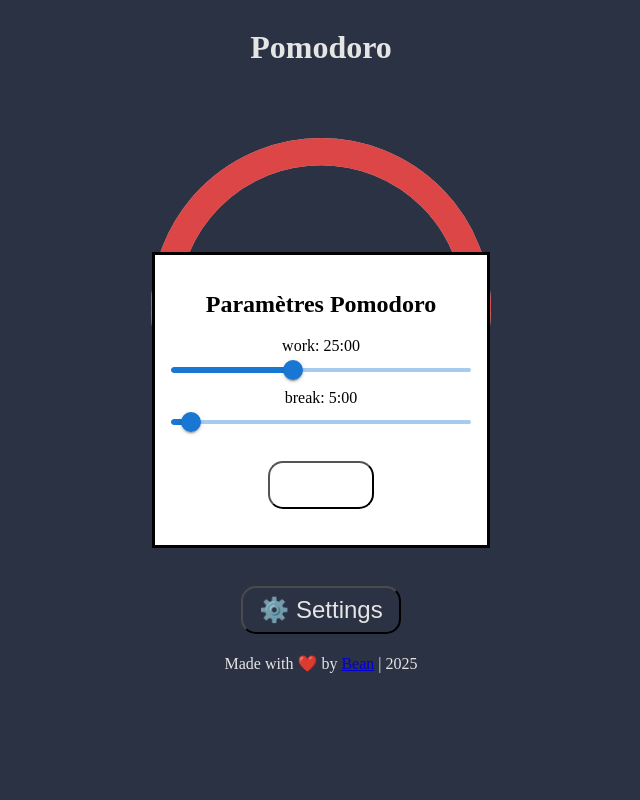
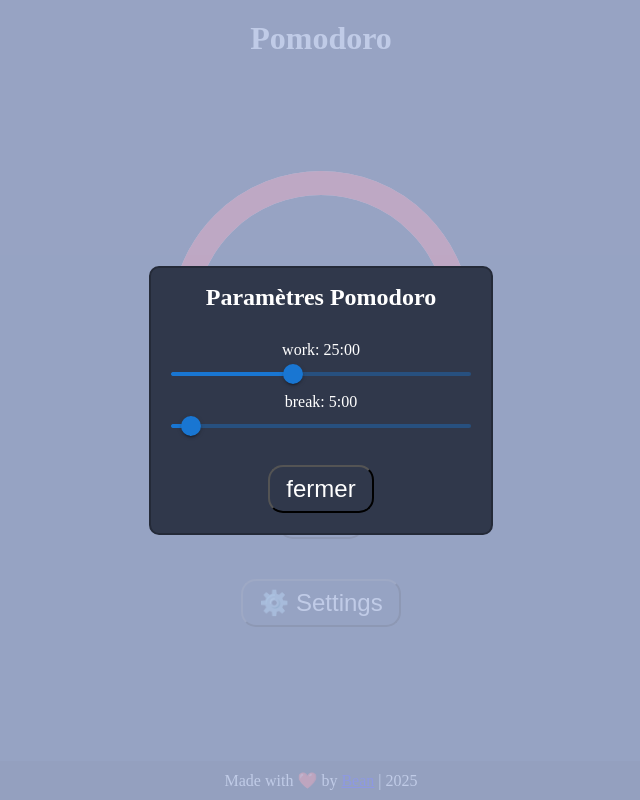
Before and after one commit to BadBadBean/pomodoro, a React (Vite) app: page / in a window 1280 px wide. Both pictures are taken after a click on the button "⚙️ Settings". Shown: the whole page, without its empty margins (319-959 px from the left). Built offline with nearby package versions, Linux system fonts and the light colour scheme.

Commit message:
css modal

```diff
--- a/src/App.css
+++ b/src/App.css
@@ -1,13 +1,33 @@
+*,
+*::after,
+*::before {
+  margin: 0;
+  padding: 0;
+  box-sizing: border-box;
+}
+
+#root {
+  height: 100vh;
+  display: flex;
+  flex-direction: column;
+  justify-content: space-between;
+  align-items: center;
+  padding-top: 20px;
+}
+
 body {
   background-color: #30384b;
   color: #fff;
+  text-align: center;
 }
 
 main {
-    padding-top: 50px;
     max-width: 340px;
     margin: 0 auto;
-    text-align: center;
+}
+
+form {
+  margin-top: 30px;
 }
 
 .btn {
@@ -21,23 +41,25 @@ main {
   cursor: pointer;
 }
 
-header {
-  display: flex;
-  justify-content: space-around;
-  align-items: center;
+dialog {
+  margin: auto;
+  padding-inline: 20px;
+  background-color: #30384b;
+  color: #fff;
+  border-radius: 10px;
+  border: 2px solid #242a38;
 }
 
-header ul {
-  list-style: none;
-  display: flex;
-  gap: 26px;
+dialog::backdrop {
+  background: rgba(177, 191, 225, 0.8);
 }
 
-header a {
-  color: inherit;
-  text-decoration: none;
+h2 {
+  margin-block: 1rem;
 }
 
 footer {
-  text-align: center;
+  width: 100%;
+  background-color: #242a38;
+  padding-block: 10px;
 }
--- a/src/components/SettingsModal.jsx
+++ b/src/components/SettingsModal.jsx
@@ -17,8 +17,8 @@ export default function SettingsModal({ open, onClose }) {
         }, [open]);
 
     return (
-        <dialog ref={dialogRef} onClose={onClose} className="rounded-lg p-4 max-w-sm w-full shadow-xl">
-      <h2 className="text-xl font-bold mb-4">Paramètres Pomodoro</h2>
+        <dialog ref={dialogRef} onClose={onClose}>
+          <h2>Paramètres Pomodoro</h2>
 
       <form>
         <label>work: {settingsInfo.workMinutes}:00</label>
--- a/src/pages/Homepage.jsx
+++ b/src/pages/Homepage.jsx
@@ -15,7 +15,6 @@ function Homepage() {
         label="⚙️ Settings"
         onClick={() => setShowSettings(true)}
       />
-
       <SettingsModal open={showSettings} onClose={() => setShowSettings(false)} />
     </main>
   )
```
